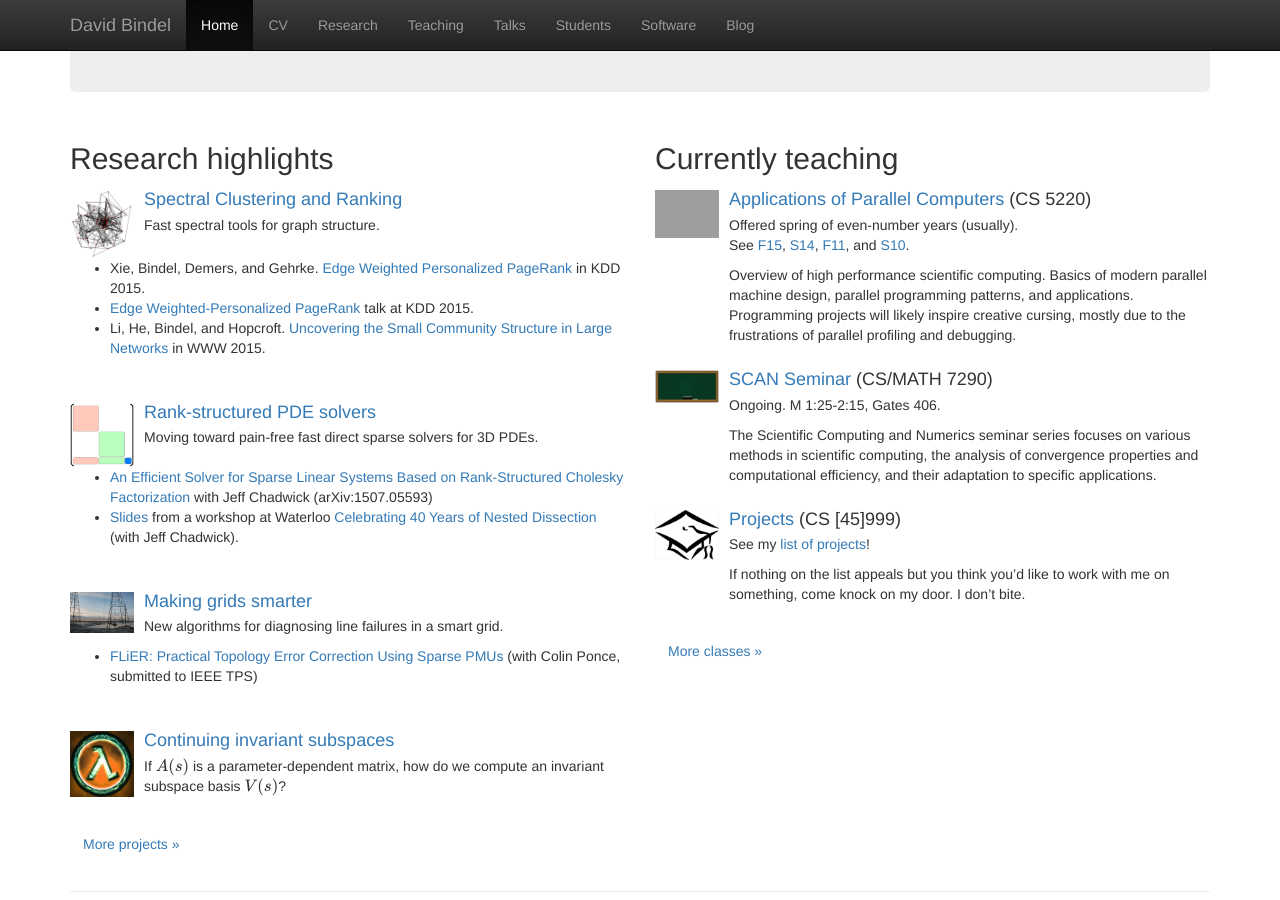
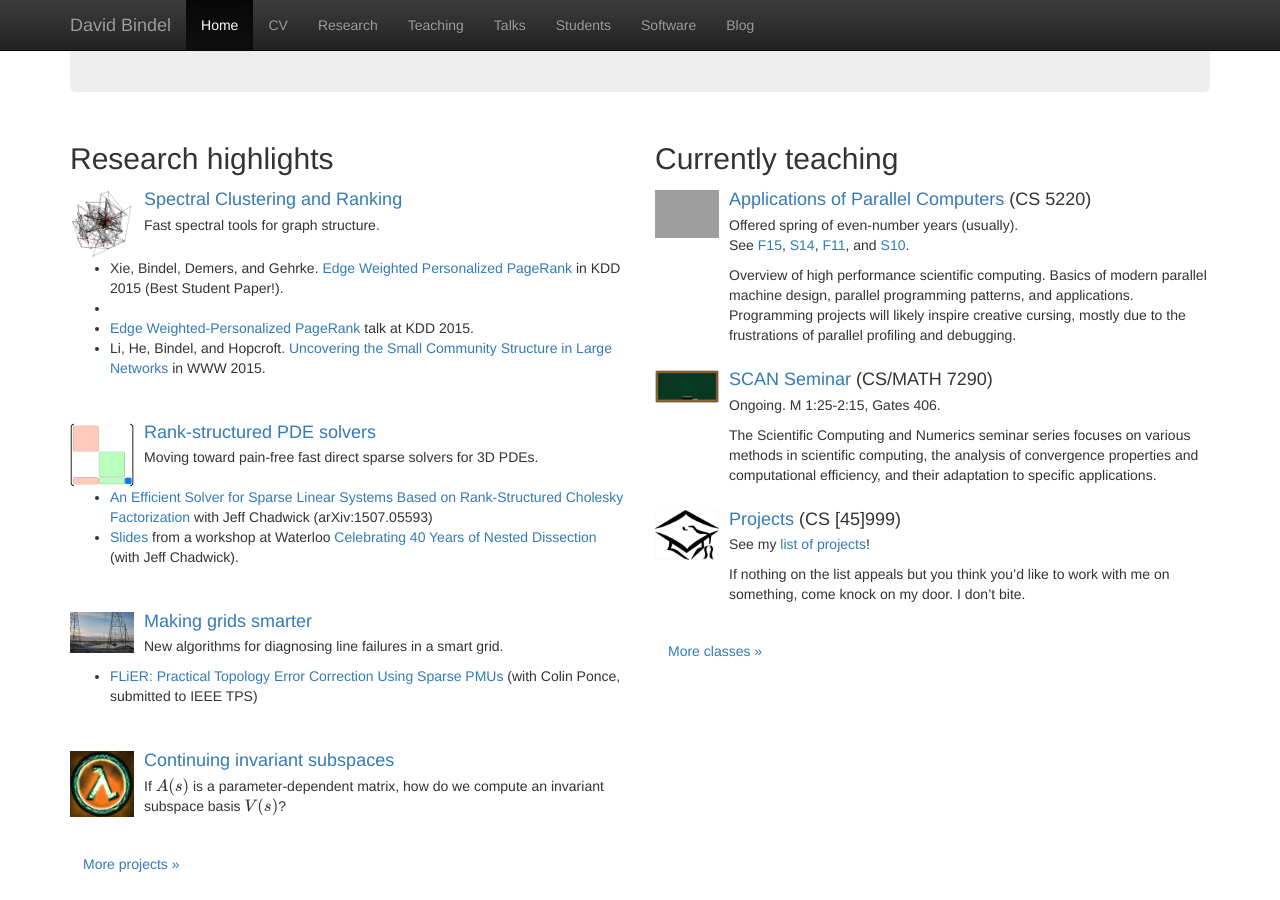
Before and after one commit to dbindel/cornell_web, a Jekyll site: the page built from index.html, in a window 1280 px wide and 900 px high, scrolled down 489 px. Built offline with Jekyll 4.4.1, drawn with Linux system fonts in a browser that asks for light colours; nearby versions of some CDN libraries; formulas are drawn with MathJax 3.

Commit message:
Updates to indicate best paper award.

```diff
--- a/_blurbs/graphspec.md
+++ b/_blurbs/graphspec.md
@@ -7,7 +7,9 @@ snippet:
 latest:
 - Xie, Bindel, Demers, and Gehrke.  <a
   href="http://dl.acm.org/citation.cfm?doid=2783258.2783278">Edge
-  Weighted Personalized PageRank</a> in KDD 2015.
+  Weighted Personalized PageRank</a> in KDD 2015 (Best Student
+  Paper!).
+-
 - <a
   href="http://www.cs.cornell.edu/~bindel/present/2015-08-kdd-talk_kdd-aug15.pdf">Edge
   Weighted-Personalized PageRank</a> talk at KDD 2015.
```
